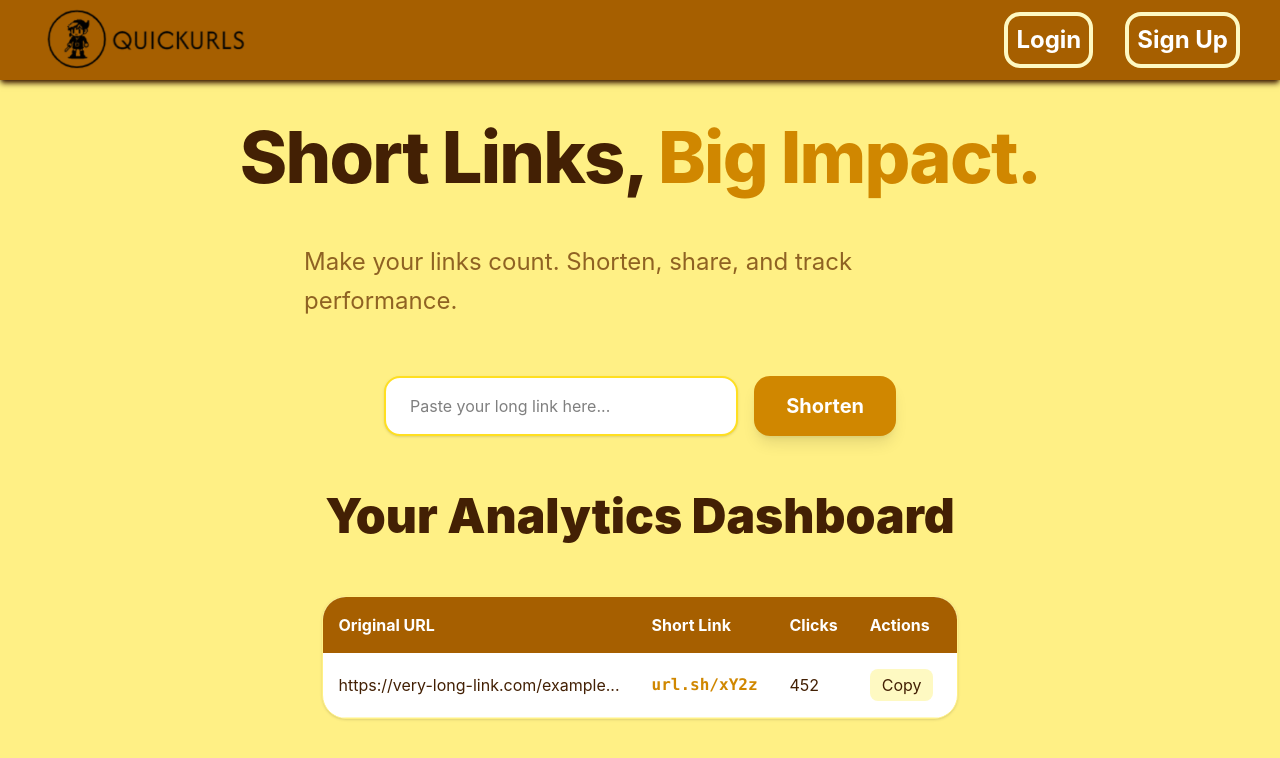
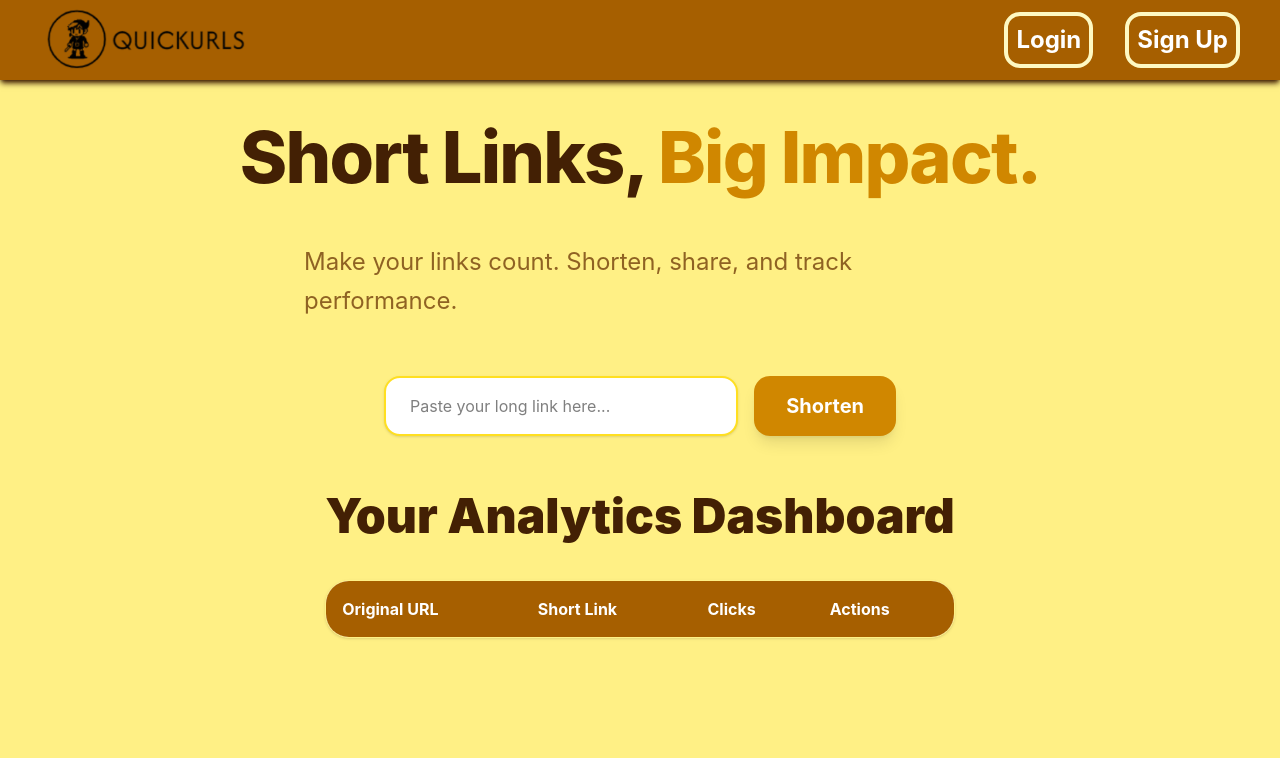
Before and after one commit to naresh-coder123/url-shortner, a React (Vite) app in the folder frontend/url-shortner-service/client/: page /dashboard in a window 1280 px wide. Shown: the top 758 px of the page. Built offline with nearby package versions, Linux system fonts and the light colour scheme.

Commit message:
Dashboard renders Data

```diff
--- a/frontend/url-shortner-service/client/src/assets/Axios.jsx
+++ b/frontend/url-shortner-service/client/src/assets/Axios.jsx
@@ -1,10 +1,11 @@
 import axios from "axios";
 
 const api = axios.create({
-  baseURL: "/api", // This works with your Vite/CRA proxy
+  baseURL: "http://localhost:8000/api/", // This works with your Vite/CRA proxy
   headers: {
     "Content-Type": "application/json",
   },
+  withCredentials: true
 });
 
 export default api;
--- /dev/null
+++ b/frontend/url-shortner-service/client/src/components/UrlDisplay.jsx
@@ -0,0 +1,37 @@
+import React from "react";
+
+const UrlDisplay = ({ urlShort, urlLong, clicks }) => {
+  const handleCopy = async () => {
+    try {
+      await navigator.clipboard.writeText(urlShort);
+      alert("Copied to clipboard!");
+    } catch (err) {
+      console.error("Copy failed", err);
+    }
+  };
+
+  return (
+    <tr className="border-b border-yellow-100">
+      <td className="p-4 truncate max-w-xs">{urlLong}</td>
+
+      <td className="p-4 font-mono font-bold text-yellow-600">
+        <a href={urlShort} target="_blank" rel="noopener noreferrer">
+          {urlShort}
+        </a>
+      </td>
+
+      <td className="p-4">{clicks}</td>
+
+      <td className="p-4">
+        <button
+          onClick={handleCopy}
+          className="bg-yellow-100 px-3 py-1 rounded-lg mr-2 transition-duration-300 hover:bg-yellow-900 hover:text-amber-50 hover:cursor-pointer"
+        >
+          Copy
+        </button>
+      </td>
+    </tr>
+  );
+};
+
+export default UrlDisplay;
--- a/frontend/url-shortner-service/client/src/pages/Dashboard.jsx
+++ b/frontend/url-shortner-service/client/src/pages/Dashboard.jsx
@@ -1,11 +1,14 @@
 import React, { useState } from "react";
 import { useNavigate } from "react-router-dom";
 import api from "../assets/Axios";
+import UrlDisplay from "../components/UrlDisplay";
 const Dashboard = ({ isLoggedIn }) => {
   const navigate = useNavigate();
 
   const [longUrl, setLongUrl] = useState("");
   const [loading, setLoading] = useState(false);
+  const [userUrls, setUserUrls] = useState([]);
+  // Big Array store all the URLs created by user In this Session
 
   const handleShorten = async (e) => {
     // If not logged in, redirect to signup/login immediately
@@ -22,16 +25,25 @@ const Dashboard = ({ isLoggedIn }) => {
       const response = await api.post("/shorten", { longUrl });
 
       console.log("LongUrl:", longUrl);
+      console.log(response);
+      console.log("Short URL generated:", response.data);
 
-      console.log("Short URL generated:", response.data);
+      setUserUrls((prevUser) => {
+        let newUser = {
+          id: response.data.data.id,
+          urlShort: response.data.data.shortUrl,
+          urlLong: response.data.data.longUrl,
+          clicks: response.data.data.clicks,
+        };
+        prevUser = [...prevUser, newUser];
+        return prevUser;
+      });
     } catch (err) {
       alert(err.response?.data?.message || "Failed to shorten URL");
     } finally {
       setLoading(false);
     }
   };
-
-  //   showing the data for the last 7 days
 
   return (
     <main className="font-sans min-h-screen p-8 w-full bg-yellow-200 pt-28">
@@ -62,6 +74,8 @@ const Dashboard = ({ isLoggedIn }) => {
           </button>
         </div>
 
+        {userUrls && (
+          <div>
             <h1 className="text-5xl mt-10 mb-10 font-black text-center text-yellow-950">
               Your Analytics Dashboard
             </h1>
@@ -76,24 +90,19 @@ const Dashboard = ({ isLoggedIn }) => {
                     <th className="p-4">Actions</th>
                   </tr>
                 </thead>
-            <tbody className="text-yellow-950">
-              <tr className="border-b border-yellow-100">
-                <td className="p-4 truncate max-w-xs">
-                  https://very-long-link.com/example...
-                </td>
-                <td className="p-4 font-mono font-bold text-yellow-600">
-                  url.sh/xY2z
-                </td>
-                <td className="p-4">452</td>
-                <td className="p-4">
-                  <button className="bg-yellow-100 px-3 py-1 rounded-lg mr-2">
-                    Copy
-                  </button>
-                </td>
-              </tr>
-            </tbody>
+
+                {userUrls.map(({ urlShort, urlLong, clicks }, idx) => (
+                  <UrlDisplay
+                    urlShort={urlShort}
+                    urlLong={urlLong}
+                    key={idx}
+                    clicks={clicks}
+                  />
+                ))}
               </table>
             </div>
+          </div>
+        )}
       </div>
     </main>
   );
```
Also changed, not shown: 2 other files (tests, documents, lock files or other folders). Lines whose indentation alone changed are shown as unchanged.
